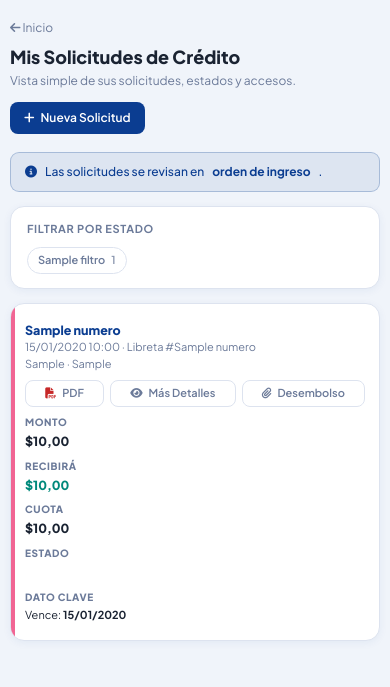
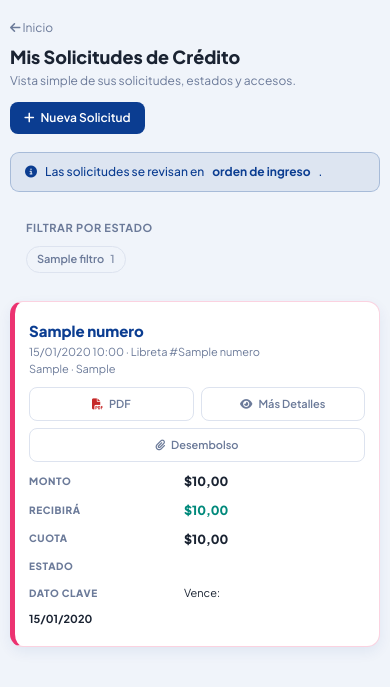
Before and after one commit to cacbailarines-tech/Coop_bailarines, a Django app: template templates/portal/mis_solicitudes.html in a window 390 px wide. Shown: the top 687 px of the page. Run offline with Django 5.2, Linux system fonts and the light colour scheme; the template is opened without the code that fills it: most values are stand-ins (such as "Sample title", 1, 10 or a date in 2020); some libraries are stand-ins or nearby versions.

Commit message:
Mejorar solicitudes en movil

```diff
--- a/templates/portal/mis_solicitudes.html
+++ b/templates/portal/mis_solicitudes.html
@@ -16,14 +16,21 @@
 .solicitud-money{font-weight:800;}
 @media(max-width:720px){
   .solicitudes-wrap{max-width:100%;}
+  .solicitudes-wrap .pcard{background:transparent;border:none;box-shadow:none;overflow:visible;}
+  .solicitudes-wrap .pcard>div{overflow:visible!important;}
   .solicitudes-table thead{display:none;}
   .solicitudes-table,.solicitudes-table tbody,.solicitudes-table tr,.solicitudes-table td{display:block;width:100%;}
-  .solicitudes-table tr{border-bottom:2px solid rgba(236,51,113,0.26);box-shadow:inset 4px 0 0 rgba(236,51,113,0.75);padding:13px 14px;}
-  .solicitudes-table tr:last-child{border-bottom:none;}
-  .solicitudes-table td{border:none;padding:4px 0;white-space:normal;}
-  .solicitudes-table td[data-label]::before{content:attr(data-label);display:block;font-size:10px;text-transform:uppercase;color:var(--muted);font-weight:800;letter-spacing:0.6px;margin-bottom:2px;}
+  .solicitudes-table tr{background:#fff;border:1px solid rgba(236,51,113,0.22);border-left:5px solid #EC3371;border-radius:13px;box-shadow:0 5px 14px rgba(11,61,145,0.07);margin-bottom:12px;padding:13px 14px;}
+  .solicitudes-table tr:last-child{margin-bottom:0;}
+  .solicitudes-table td{border:none!important;padding:5px 0;white-space:normal;}
+  .solicitudes-table td[data-label]{display:grid;grid-template-columns:minmax(92px,0.8fr) minmax(0,1fr);align-items:center;gap:10px;}
+  .solicitudes-table td[data-label]::before{content:attr(data-label);font-size:10px;text-transform:uppercase;color:var(--muted);font-weight:800;letter-spacing:0.6px;}
   .solicitud-main{min-width:0;}
-  .solicitud-actions .btn{flex:1 1 auto;justify-content:center;}
+  .solicitud-main>div:first-child{font-size:15px;}
+  .solicitud-sub{font-size:11px;margin-top:2px;}
+  .solicitud-actions{display:grid;grid-template-columns:1fr 1fr;gap:7px;margin-top:10px;}
+  .solicitud-actions .btn{justify-content:center;width:100%;min-height:34px;}
+  .solicitud-actions .btn:nth-child(n+3){grid-column:span 2;}
 }
 </style>
 <div class="solicitudes-wrap">
```
